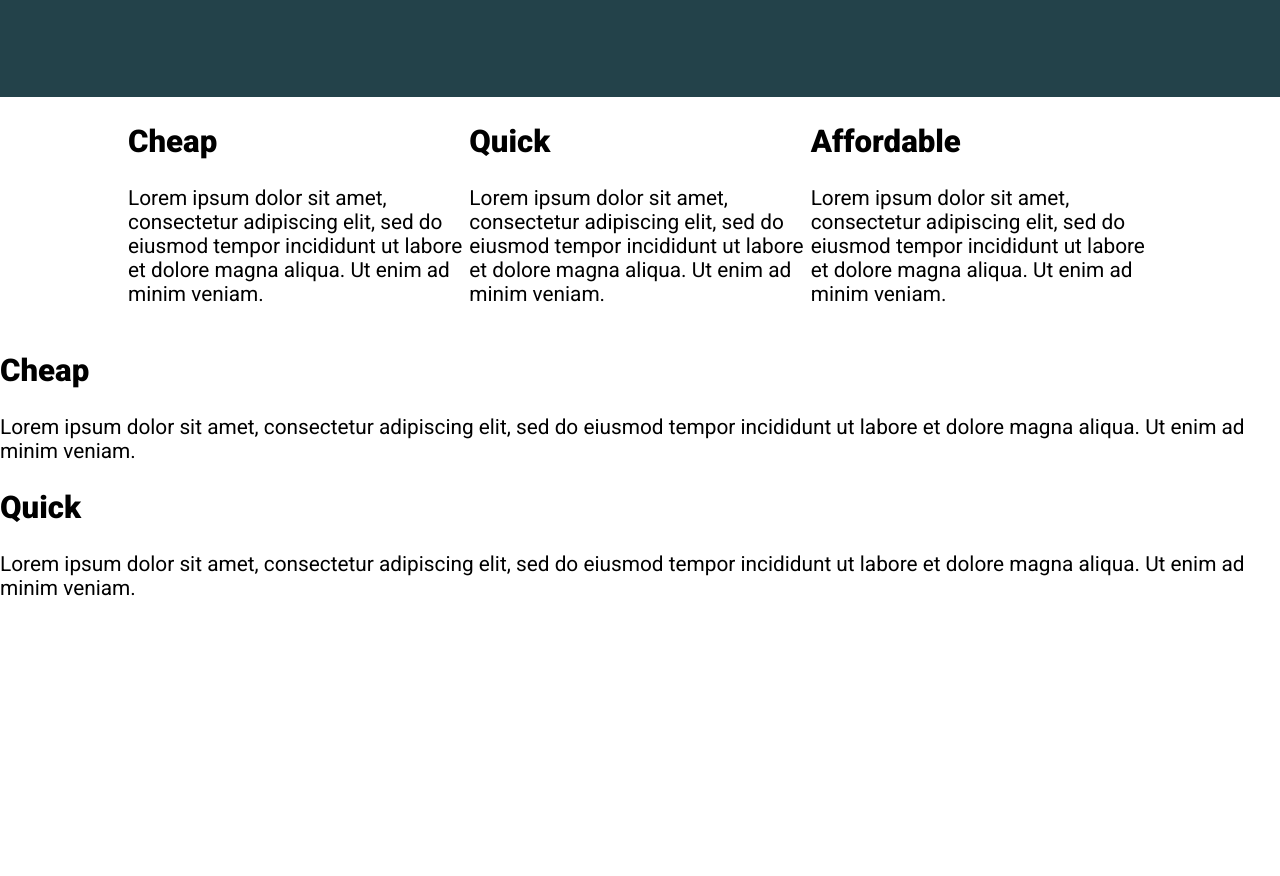
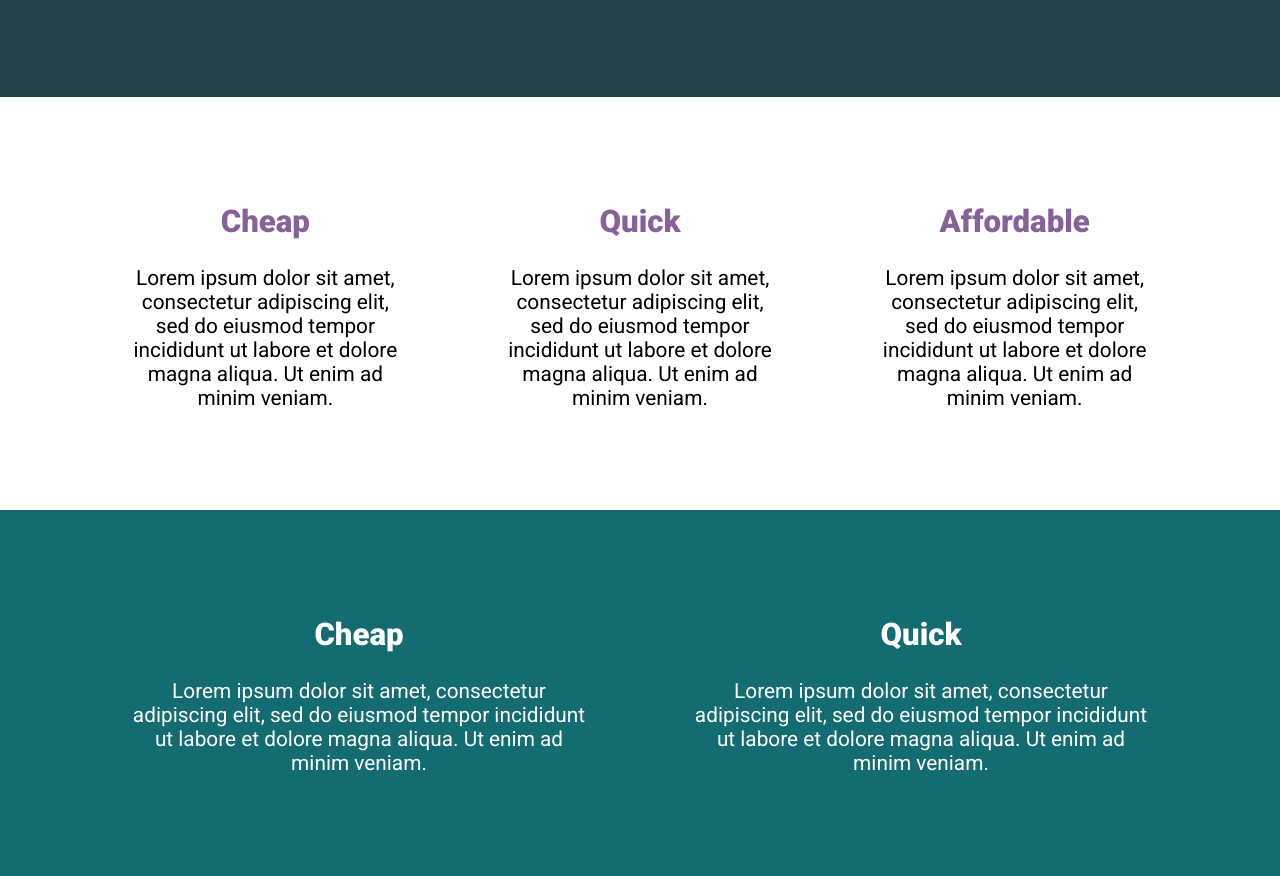
Before and after one commit to arcaneLake/responsive, a plain HTML site: page challenges/flexbox1/index.html in a window 1280 px wide. Shown: the part 471-1347 px from the top of the page. Before the commit the page ends 1092 px from the top, so only its background shows below. Drawn offline with Linux system fonts and the light colour scheme.

Commit message:
Complete flexbox1 challenge'

```diff
--- a/challenges/flexbox1/index.html
+++ b/challenges/flexbox1/index.html
@@ -17,6 +17,7 @@
             </div>
         </div>
     </div>
+    <section class="three-col">
         <div class="container">
             <div class="row">
                 <div class="col">
@@ -33,8 +34,11 @@
                 </div>
             </div>
         </div>
+    </section>
 
-
+    <section class="two-col">
+        <div class="container">
+            <div class="row">
             <div class="col">
                 <h2>Cheap</h2>
                 <p>Lorem ipsum dolor sit amet, consectetur adipiscing elit, sed do eiusmod tempor incididunt ut labore et dolore magna aliqua. Ut enim ad minim veniam.</p>
@@ -43,6 +47,10 @@
                 <h2>Quick</h2>
                 <p>Lorem ipsum dolor sit amet, consectetur adipiscing elit, sed do eiusmod tempor incididunt ut labore et dolore magna aliqua. Ut enim ad minim veniam.</p>
             </div>
+            </div>
+        </div>
+    </section>
+    </div>
 
 
 </body>
--- a/challenges/flexbox1/style.css
+++ b/challenges/flexbox1/style.css
@@ -39,10 +39,17 @@ h1 {
     margin: 0 auto;
 }
 
+.two-col {
+    background-color: #136C72;
+    color: white;
+    text-align: center;
+    padding: 5rem 0;
+}
+
 .row {
     /* display: flex => flex container */
     display: flex;
-
+    gap: 100px;
     /* can't use yet */
     /* gap: 100px; */
 }
@@ -50,6 +57,16 @@ h1 {
 .col {
     /* these are now flex items */
     width: 100%;
+}
+
+
+.three-col {
+    text-align: center;
+    padding: 5rem 0;
+}
+
+.three-col h2 {
+    color: #87629A;
 }
 
 .hero {
```
Lines whose indentation alone changed are shown as unchanged.
